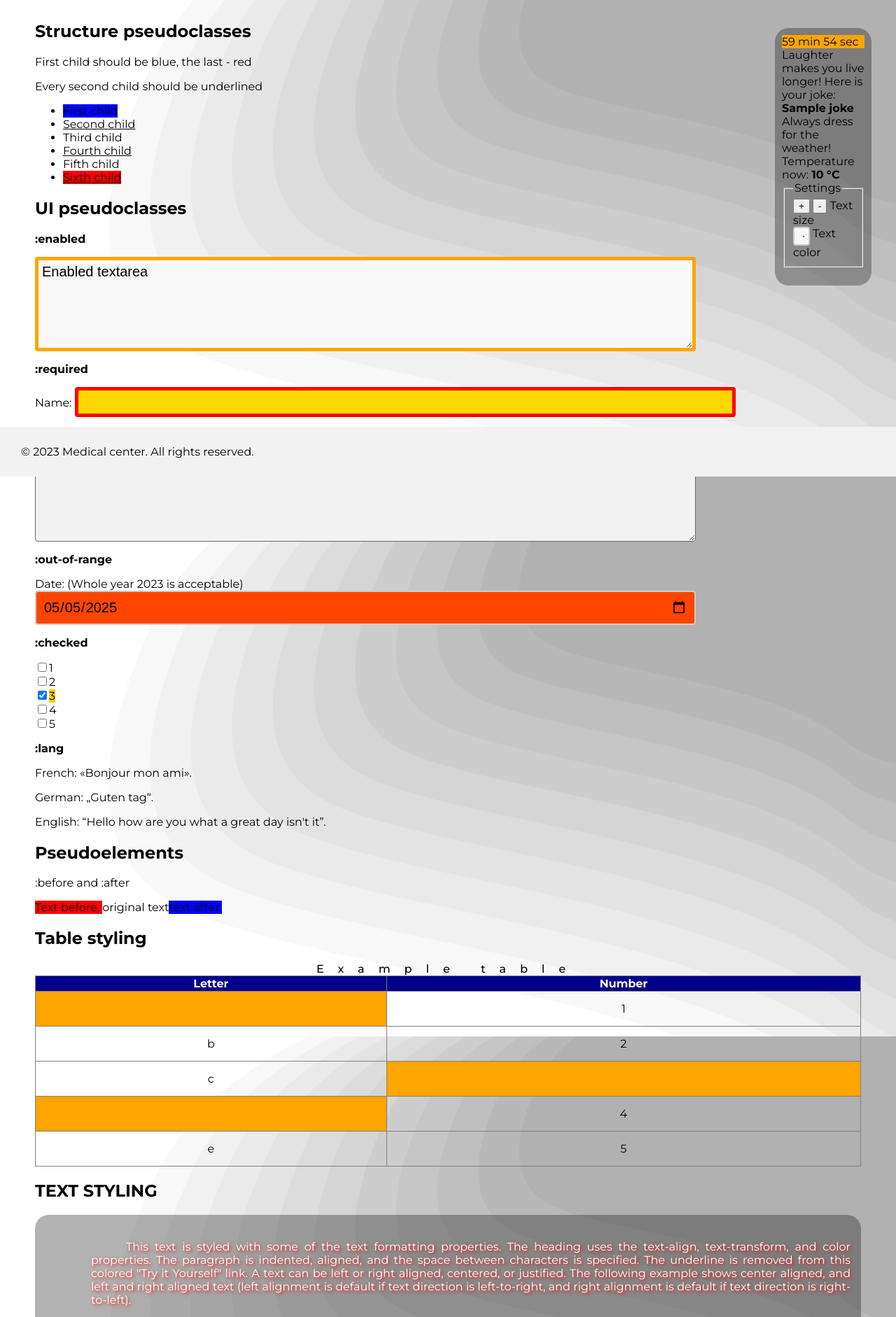
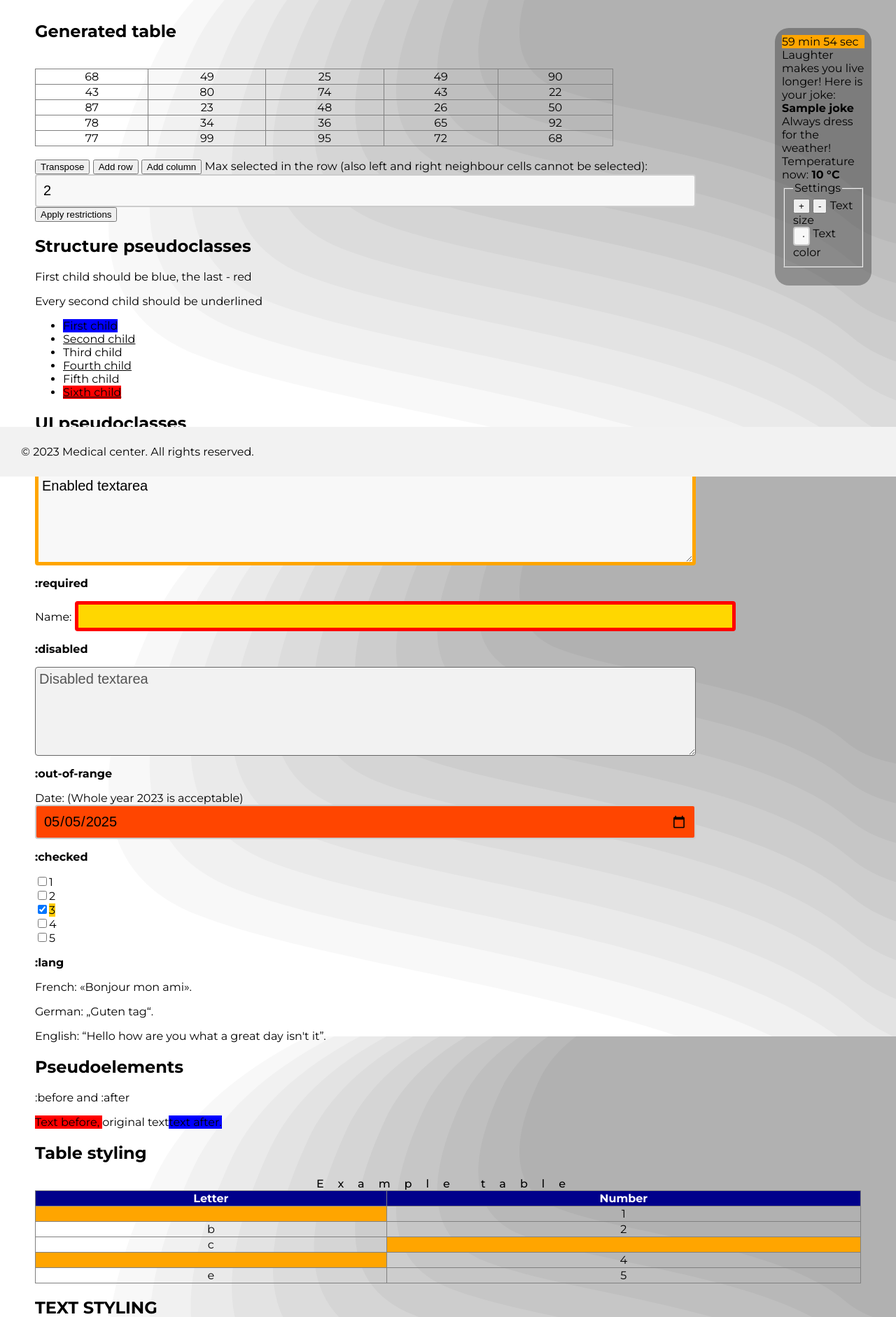
Before and after one commit to dashadmdv/web-labs, a Django app: page /examples in a window 1280 px wide. Shown: the part 119-2001 px from the top of the page at 70% size. Run offline with Django 4.2, Linux system fonts and the light colour scheme; a database or web service that is not in the repository returns one stand-in record (values such as "Sample title"); data that the repository does not hold is empty; parts of the project's set-up code (start-up, migrations or seed data) failed here and were passed over.

Commit message:
add: generate table with numbers (on examples page)

```diff
--- a/myshop/myshop/info/templates/examples.html
+++ b/myshop/myshop/info/templates/examples.html
@@ -2,8 +2,28 @@
 {% load static %}
 {% block title %}Examples{% endblock %}
 
+{% block styles %}
+    <link href="{% static 'css/styles/examples.css' %}" rel="stylesheet">
+{% endblock %}
+
+{% block scripts %}
+    <script src="{% static 'scripts/table_generate.js' %}" defer></script>
+{% endblock %}
+
 {% block content %}
-<link href="{% static 'css/styles/examples.css' %}" rel="stylesheet">
+    <section id="generated-table">
+        <h2>Generated table</h2>
+        <br>
+        <table id="table" border="1"></table>
+        <br>
+        <button id="transpose">Transpose</button>
+        <button id="addRow">Add row</button>
+        <button id="addColumn">Add column</button>
+        <label for="maxSelection">Max selected in the row (also left and right neighbour cells cannot be selected):</label>
+        <input type="number" id="maxSelection" value="2">
+        <button id="updateMaxSelection">Apply restrictions</button>
+        <br>
+    </section>
 
     <section id="pseudocl-str">
         <h2>Structure pseudoclasses</h2>
--- a/myshop/myshop/static/css/styles/examples.css
+++ b/myshop/myshop/static/css/styles/examples.css
@@ -59,12 +59,27 @@ textarea:disabled {
     background-color: blue;
 }
 
-#test-table {
+#test-table, #table {
     width: 100%;
     border-collapse: collapse;
+    text-align: center;
+    height: 50px;
+    vertical-align: center;
 }
 
-td:empty {
+#table {
+    max-width: 70%;
+}
+
+.selected-even {
+    background-color: lightblue;
+}
+
+.selected-odd {
+    background-color: lightgreen;
+}
+
+#test-table td:empty {
     background: orange;
 }
 
@@ -73,15 +88,9 @@ td:empty {
     font-weight: 500;
 }
 
-td {
-    text-align: center;
-    height: 50px;
-    vertical-align: center;
-}
+#test-table tr:hover {background-color: coral;}
 
-tr:hover {background-color: coral;}
-
-th {
+#test-table th {
   background-color: #00008b ;
   color: white;
 }
--- /dev/null
+++ b/myshop/myshop/static/scripts/table_generate.js
@@ -0,0 +1,157 @@
+const table = document.getElementById('table');
+const transposeButton = document.getElementById('transpose');
+const addRowButton = document.getElementById('addRow');
+const addColumnButton = document.getElementById('addColumn');
+restricted = false;
+
+function createTable(size) {
+    for (let i = 0; i < size; i++) {
+        const row = document.createElement('tr');
+        for (let j = 0; j < size; j++) {
+            const cell = document.createElement('td');
+            cell.textContent = Math.floor(Math.random() * 100);
+            cell.addEventListener('click', toggleCellSelection);
+            row.appendChild(cell);
+        }
+        table.appendChild(row);
+    }
+}
+
+let maxSelections = [];
+
+// Функция для обработки нажатия кнопки "Apply restrictions".
+document.getElementById('updateMaxSelection').addEventListener('click', function () {
+    const maxSelectionInput = document.getElementById('maxSelection');
+    const newValue = parseInt(maxSelectionInput.value);
+    if (!isNaN(newValue) && newValue >= 0) {
+        restricted = true;
+//        cells = table.getElementsByTagName('td');
+//        for (cell of cells) {
+//            cell.classList.remove('selected', 'selected-even', 'selected-odd');
+//            cell.addEventListener('click', toggleCellSelection);
+//        }
+        maxSelections = Array.from({ length: table.rows.length }, () => newValue);
+
+    } else {
+        alert('Please enter a valid non-negative number for max selection.');
+    }
+});
+
+// Функция для обработки клика по ячейке
+function toggleCellSelection(event) {
+    const cell = event.target;
+    const isSelected = cell.classList.contains('selected');
+    const rowIndex = cell.parentElement.rowIndex;
+
+    if (isSelected) {
+        // Если ячейка уже выделена, снимается выделение
+        cell.classList.remove('selected', 'selected-even', 'selected-odd');
+    } else {
+        // Если ячейка не выделена, проверка ограничений
+        if (canSelectCell(cell, rowIndex)) {
+            cell.classList.add('selected');
+            if (parseInt(cell.textContent) % 2 === 0) {
+                    cell.classList.add('selected-even');
+            } else {
+                cell.classList.add('selected-odd');
+            }
+            }
+        }
+}
+
+
+// Функция для проверки, можно ли выделить данную ячейку
+function canSelectCell(cell, rowIndex) {
+    if (!restricted) {
+        return true;
+    }
+    if (rowIndex < 0 || rowIndex >= maxSelections.length) {
+        return false; // Ограничение не определено для этого ряда
+    }
+
+    const maxSelection = maxSelections[rowIndex];
+    const selectedCells = Array.from(cell.parentElement.cells).filter(
+        (cell) => cell.classList.contains('selected')
+    );
+
+    if (selectedCells.length >= maxSelection) {
+        return false; // Превышено максимальное количество выделенных ячеек
+    }
+
+    // Проверка, что соседние ячейки не выбраны
+    const cellIndex = cell.cellIndex;
+    const leftCell = cellIndex > 0 ? cell.parentElement.cells[cellIndex - 1] : null;
+    const rightCell =
+        cellIndex < cell.parentElement.cells.length - 1
+            ? cell.parentElement.cells[cellIndex + 1]
+            : null;
+
+    return (
+        !(
+            (leftCell && leftCell.classList.contains('selected')) ||
+            (rightCell && rightCell.classList.contains('selected'))
+        ) && selectedCells.length < maxSelection
+    );
+}
+
+// Обновление события click для ячеек
+const cells = table.getElementsByTagName('td');
+for (const cell of cells) {
+    cell.addEventListener('click', toggleCellSelection);
+}
+
+
+function transposeTable() {
+    const rows = Array.from(table.rows);
+    const numRows = rows.length;
+    const numCols = rows[0].cells.length;
+    const newTable = new Array(numCols).fill(null).map(() => []);
+
+    for (let i = 0; i < numRows; i++) {
+        for (let j = 0; j < numCols; j++) {
+            newTable[j][i] = rows[i].cells[j].textContent;
+        }
+    }
+
+    // Удаление пустых строк и столбцов
+    while (table.rows.length > 0) {
+        table.deleteRow(0);
+    }
+
+    for (let i = 0; i < numCols; i++) {
+        const newRow = table.insertRow(i);
+        for (let j = 0; j < numRows; j++) {
+            const cell = newRow.insertCell(j);
+            cell.textContent = newTable[i][j];
+            cell.addEventListener('click', toggleCellSelection);
+        }
+    }
+}
+
+function addRow() {
+    const newRow = document.createElement('tr');
+    const cols = table.rows[0].cells.length;
+    for (let j = 0; j < cols; j++) {
+        const cell = document.createElement('td');
+        cell.textContent = Math.floor(Math.random() * 100);
+        cell.addEventListener('click', toggleCellSelection);
+        newRow.appendChild(cell);
+    }
+    table.appendChild(newRow);
+}
+
+function addColumn() {
+    const rows = table.rows;
+    for (let i = 0; i < rows.length; i++) {
+        const cell = document.createElement('td');
+        cell.textContent = Math.floor(Math.random() * 100);
+        cell.addEventListener('click', toggleCellSelection);
+        rows[i].appendChild(cell);
+    }
+}
+
+transposeButton.addEventListener('click', transposeTable);
+addRowButton.addEventListener('click', addRow);
+addColumnButton.addEventListener('click', addColumn);
+
+createTable(5);
```
Also changed, not shown: myshop/myshop/db.sqlite3.
